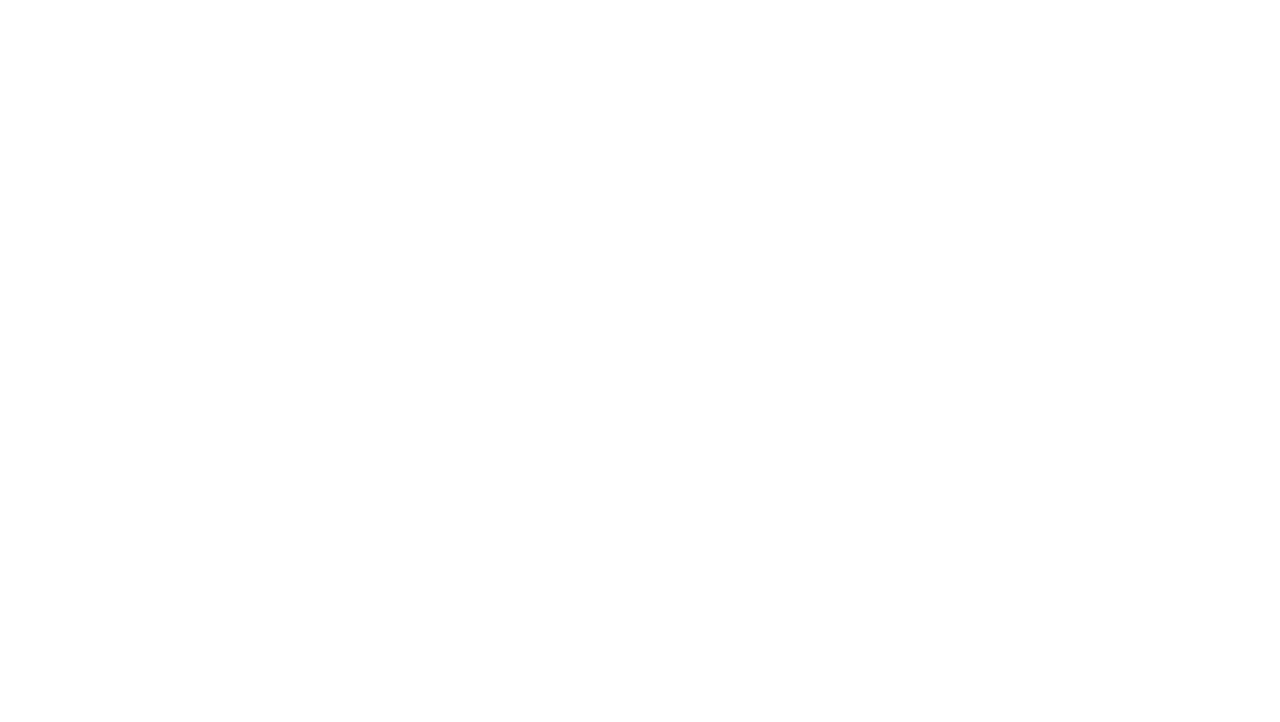
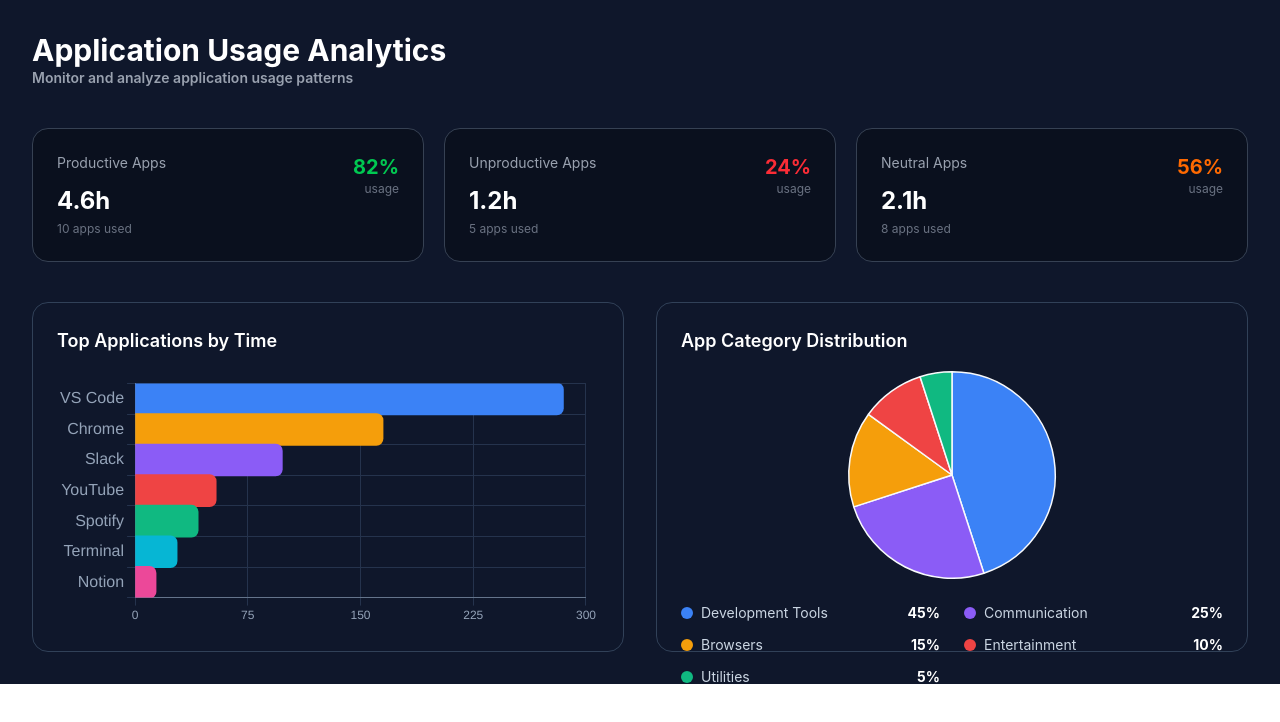
Before and after one commit to kalanaashen/ProdSight_UI, a React app in the folder frontend/: page /app in a window 1280 px wide. Before the commit this address had no page. Shown: the top 722 px of the page. Built offline with nearby package versions, Linux system fonts and the light colour scheme; the HTML template or start-up script is replaced by a standard one.

Commit message:
create grphs for app usage page

```diff
--- a/frontend/src/App.jsx
+++ b/frontend/src/App.jsx
@@ -4,6 +4,7 @@ import { RegisterPage } from "./pages/RegisterPage";
 import { ActivityPage } from "./pages/ActivityPage";
 import { EmployeePage } from "./pages/EmployeePage";
 import { WebUsagePage } from "./pages/WebUsagePage";
+import { AppUsagePage } from "./pages/AppUsagePage";
 
 function App() {
   return (
@@ -15,6 +16,8 @@ function App() {
         <Route path="/activity" element={<ActivityPage />} />
         <Route path="/employee" element={<EmployeePage />} />
         <Route path="/web" element={<WebUsagePage />} />
+
+        <Route path="/app" element={<AppUsagePage/>}/>
         {/* <Route path="*" element={<Navigate to="/" replace />} /> */}
       </Routes>
     </BrowserRouter>
--- /dev/null
+++ b/frontend/src/components/AppUsage/AppCategoryChart.jsx
@@ -0,0 +1,69 @@
+import { Pie } from "react-chartjs-2";
+import { ArcElement, Chart as ChartJS, Legend, Tooltip } from "chart.js";
+
+ChartJS.register(ArcElement, Tooltip, Legend);
+
+const categories = [
+  { label: "Development Tools", value: 45, color: "#3b82f6" },
+  { label: "Communication", value: 25, color: "#8b5cf6" },
+  { label: "Browsers", value: 15, color: "#f59e0b" },
+  { label: "Entertainment", value: 10, color: "#ef4444" },
+  { label: "Utilities", value: 5, color: "#10b981" },
+];
+
+export const AppCategoryChart = () => {
+  const data = {
+    labels: categories.map((category) => category.label),
+    datasets: [
+      {
+        data: categories.map((category) => category.value),
+        backgroundColor: categories.map((category) => category.color),
+        borderColor: "#f8fafc",
+        borderWidth: 1.5,
+      },
+    ],
+  };
+
+  const options = {
+    responsive: true,
+    maintainAspectRatio: false,
+    plugins: {
+      legend: { display: false },
+      tooltip: {
+        callbacks: {
+          label: (context) => `${context.label}: ${context.raw}%`,
+        },
+      },
+    },
+  };
+
+  return (
+    <div className="h-[350px] w-full rounded-2xl border border-slate-700 bg-slate-900 p-6">
+      <h3 className="mb-4 text-lg font-semibold text-white">
+        App Category Distribution
+      </h3>
+
+      <div className="mx-auto h-52 w-full max-w-xs">
+        <Pie data={data} options={options} />
+      </div>
+
+      <div className="mt-6 grid grid-cols-1 gap-x-6 gap-y-3 sm:grid-cols-2">
+        {categories.map((category) => (
+          <div
+            key={category.label}
+            className="flex items-center justify-between gap-4 text-sm"
+          >
+            <div className="flex min-w-0 items-center gap-2">
+              <span
+                className="h-3 w-3 shrink-0 rounded-full"
+                style={{ backgroundColor: category.color }}
+              />
+              <span className="truncate text-slate-300">{category.label}</span>
+            </div>
+            <span className="font-bold text-white">{category.value}%</span>
+          </div>
+        ))}
+      </div>
+    </div>
+  );
+};
--- /dev/null
+++ b/frontend/src/components/AppUsage/TopApplicationsChart.jsx
@@ -0,0 +1,90 @@
+import { Bar } from "react-chartjs-2";
+import {
+  BarElement,
+  CategoryScale,
+  Chart as ChartJS,
+  Legend,
+  LinearScale,
+  Tooltip,
+} from "chart.js";
+
+ChartJS.register(CategoryScale, LinearScale, BarElement, Tooltip, Legend);
+
+export const TopApplicationsChart = () => {
+  const data = {
+    labels: ["VS Code", "Chrome", "Slack", "YouTube", "Spotify", "Terminal", "Notion"],
+    datasets: [
+      {
+        data: [285, 165, 98, 54, 42, 28, 14],
+        backgroundColor: [
+          "#3b82f6",
+          "#f59e0b",
+          "#8b5cf6",
+          "#ef4444",
+          "#10b981",
+          "#06b6d4",
+          "#ec4899",
+        ],
+        borderRadius: 7,
+        barThickness: 32,
+      },
+    ],
+  };
+
+  const options = {
+    indexAxis: "y",
+    responsive: true,
+    maintainAspectRatio: false,
+    plugins: {
+      legend: { display: false },
+      tooltip: {
+        callbacks: {
+          label: (context) => `${context.raw} minutes`,
+        },
+      },
+    },
+    scales: {
+      x: {
+        min: 0,
+        max: 300,
+        grid: {
+          color: "#25334d",
+          borderDash: [4, 4],
+        },
+        ticks: {
+          color: "#94a3b8",
+          stepSize: 75,
+        },
+        border: {
+          color: "#64748b",
+        },
+      },
+      y: {
+        grid: {
+          color: "#25334d",
+          borderDash: [4, 4],
+        },
+        ticks: {
+          color: "#94a3b8",
+          font: {
+            size: 16,
+          },
+        },
+        border: {
+          color: "#64748b",
+        },
+      },
+    },
+  };
+
+  return (
+    <div className="h-[350px] w-full rounded-2xl border border-slate-700 bg-slate-900 p-6">
+      <h3 className="mb-4 text-lg font-semibold text-white">
+        Top Applications by Time
+      </h3>
+      <div className="h-[85%] w-full">
+        <Bar data={data} options={options} />
+      </div>
+    </div>
+  );
+};
--- a/frontend/src/pages/AppUsagePage.jsx
+++ b/frontend/src/pages/AppUsagePage.jsx
@@ -1,5 +1,7 @@
 import React from "react";
+import { AppCategoryChart } from "../components/AppUsage/AppCategoryChart";
 import { ScreenCard } from "../components/AppUsage/ScreenCard";
+import { TopApplicationsChart } from "../components/AppUsage/TopApplicationsChart";
 
 export const AppUsagePage = () => {
   const carddata = [
@@ -42,6 +44,11 @@ export const AppUsagePage = () => {
           <ScreenCard key={data.id} {...data} />
         ))}
       </div>
+
+      <div className="grid grid-cols-1 gap-8 lg:grid-cols-2">
+        <TopApplicationsChart />
+        <AppCategoryChart />
+      </div>
     </div>
   );
 };
```
